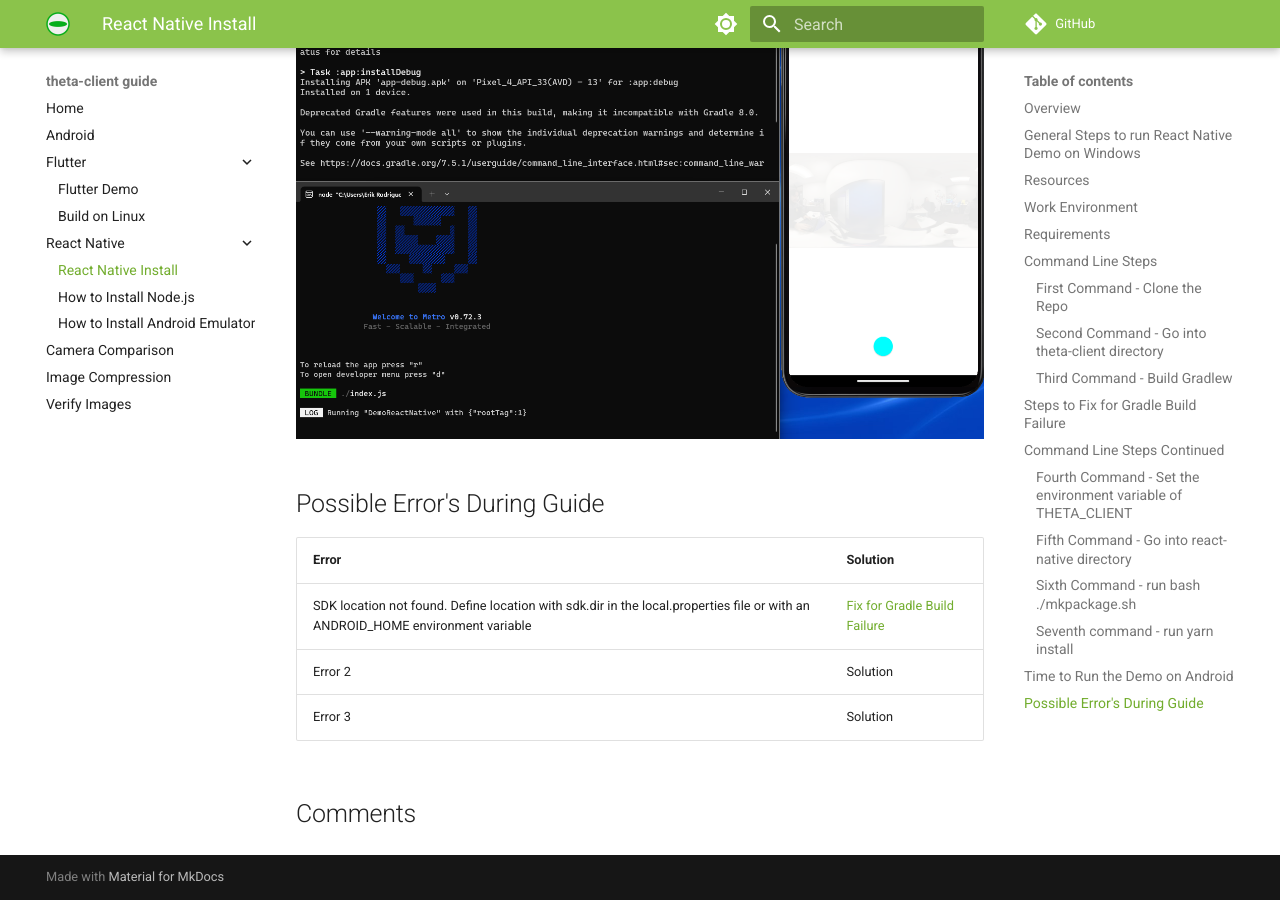
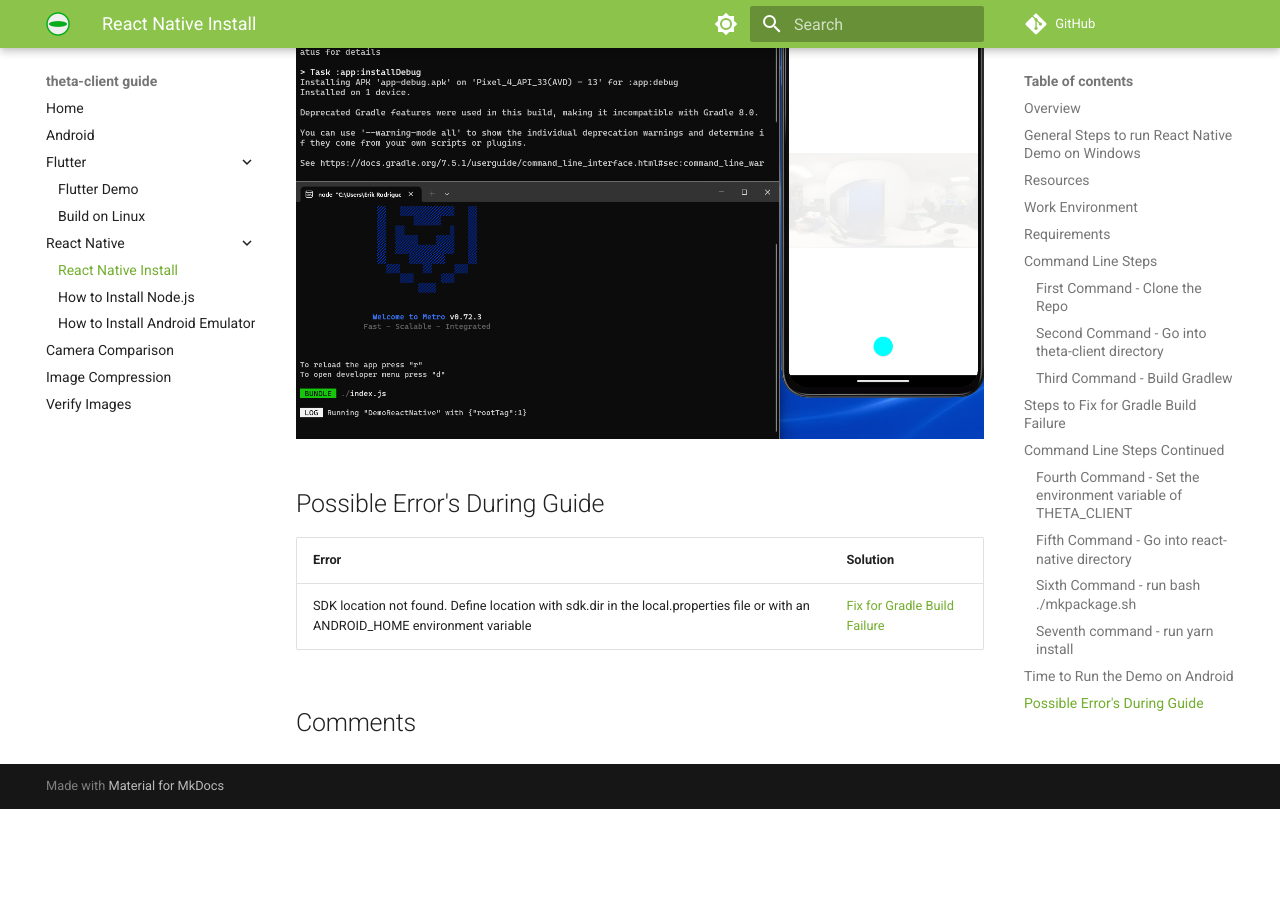
Before and after one commit to theta360developers/theta-client-guide, an MkDocs documentation site: the page built from docs/react-native-install.md, in a window 1280 px wide and 900 px high, scrolled down 13409 px. Built offline with MkDocs 1.6.1 and Material for MkDocs 9.7.7, drawn with Linux system fonts in a browser that asks for light colours; comment, search, counter and statistics services are not loaded; after the commit the page ends 14218 px from its top, so only the background shows below that.

Commit message:
Fix: removed placeholder errors

```diff
--- a/docs/react-native-install.md
+++ b/docs/react-native-install.md
@@ -187,5 +187,3 @@
  Error | Solution                              |
 | ----------- | ------------------------------------ |
 | SDK location not found. Define location with sdk.dir in the local.properties file or with an ANDROID_HOME environment variable         | [Fix for Gradle Build Failure](#steps-to-fix-for-gradle-build-failure)  |
-| Error 2         | Solution |
-| Error 3          | Solution |
```
